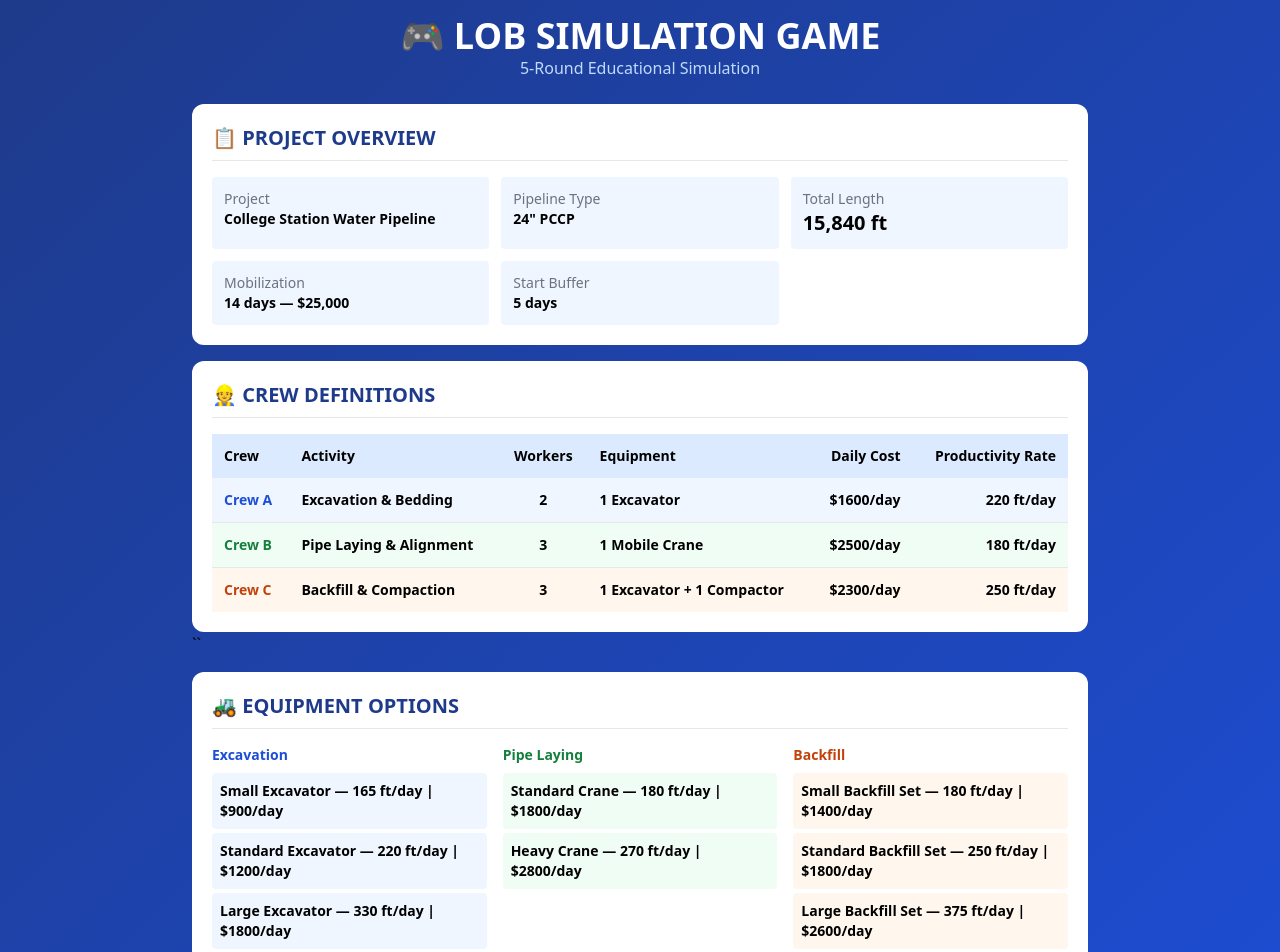
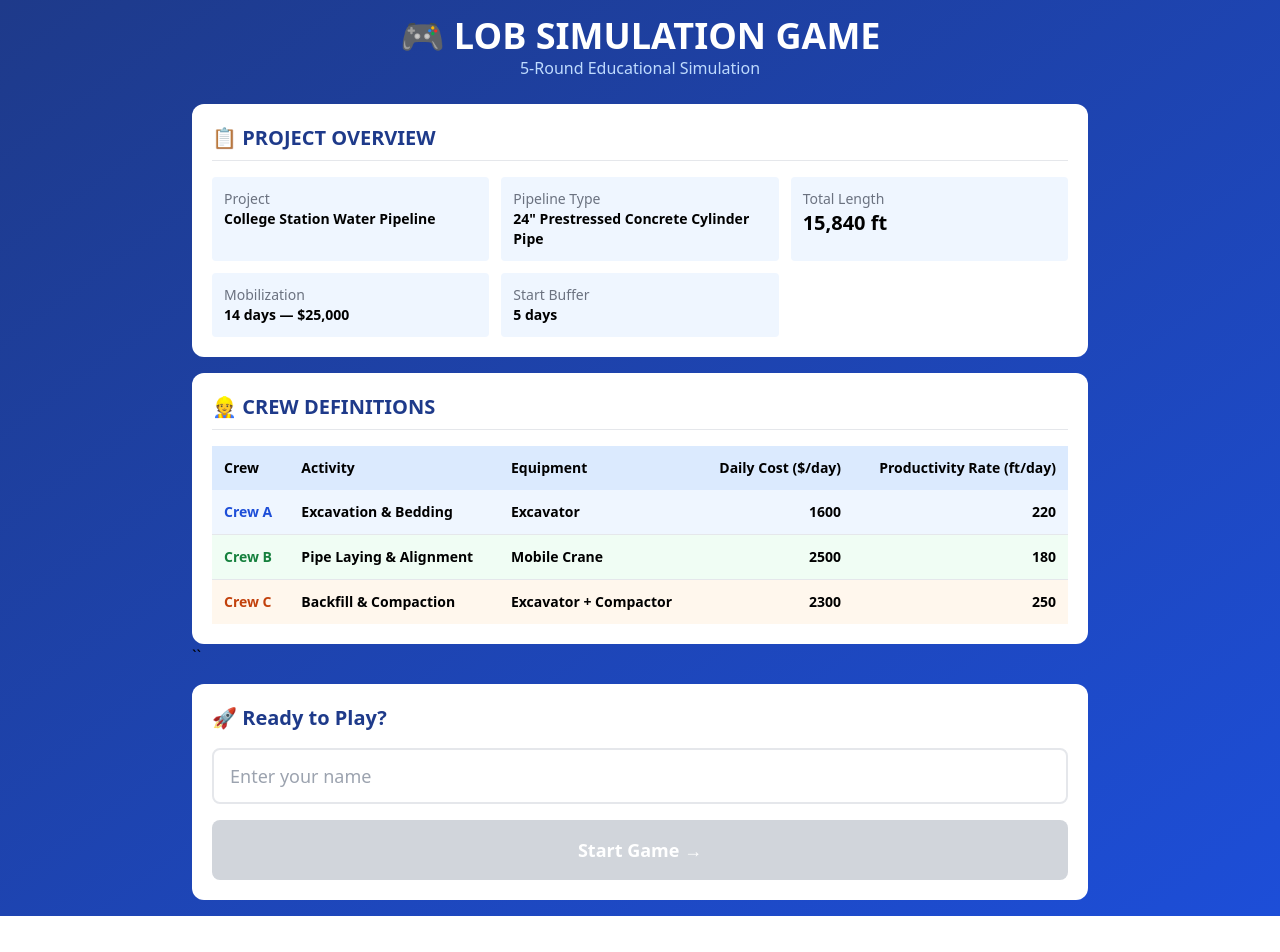
Before and after one commit to tota2544/LOB-Player, a React (Create React App) app: page / in a window 1280 px wide. Shown: the top 952 px of the page. After the commit the page ends 916 px from the top, so only its background shows below. Built offline with nearby package versions, Linux system fonts and the light colour scheme.

Commit message:
Update App.js

```diff
--- a/src/App.js
+++ b/src/App.js
@@ -11,25 +11,26 @@ const TARGET_DAYS = 55;
 const TARGET_COST = 550000;
 
 const CREWS = {
-  exc: { rate: 220, cost: 1600, name: 'Excavation & Bedding', workers: 2, equipment: '1 Excavator' },
-  pipe: { rate: 180, cost: 2500, name: 'Pipe Laying & Alignment', workers: 3, equipment: '1 Mobile Crane' },
-  back: { rate: 250, cost: 2300, name: 'Backfill & Compaction', workers: 3, equipment: '1 Excavator + 1 Compactor' },
+  exc: { rate: 220, cost: 1600, name: 'Excavation & Bedding', equipment: 'Excavator' },
+  pipe: { rate: 180, cost: 2500, name: 'Pipe Laying & Alignment', equipment: 'Mobile Crane' },
+  back: { rate: 250, cost: 2300, name: 'Backfill & Compaction', equipment: 'Excavator + Compactor' },
 };
+
 
 const EQUIPMENT = {
   exc: [
     { name: 'Small Excavator', rate: 165, cost: 900 },
-    { name: 'Standard Excavator', rate: 220, cost: 1200 },
-    { name: 'Large Excavator', rate: 330, cost: 1800 },
+    { name: 'Standard Excavator', rate: 220, cost: 1600 },
+    { name: 'Large Excavator', rate: 330, cost: 2400 },
   ],
   pipe: [
-    { name: 'Standard Crane', rate: 180, cost: 1800 },
-    { name: 'Heavy Crane', rate: 270, cost: 2800 },
+    { name: 'Standard Mobile Crane', rate: 180, cost: 2500 },
+    { name: 'Heavy Mobile Crane', rate: 270, cost: 3200 },
   ],
   back: [
     { name: 'Small Backfill Set', rate: 180, cost: 1400 },
-    { name: 'Standard Backfill Set', rate: 250, cost: 1800 },
-    { name: 'Large Backfill Set', rate: 375, cost: 2600 },
+    { name: 'Standard Backfill Set', rate: 250, cost: 2300 },
+    { name: 'Large Backfill Set', rate: 375, cost: 3000 },
   ],
 };
 
@@ -211,12 +212,13 @@ export default function LOBGame() {
             <h2 className="text-xl font-bold text-blue-900 border-b pb-2 mb-4">📋 PROJECT OVERVIEW</h2>
             <div className="grid grid-cols-2 md:grid-cols-3 gap-3 text-sm">
               <div className="bg-blue-50 p-3 rounded"><div className="text-gray-500">Project</div><div className="font-bold">College Station Water Pipeline</div></div>
-              <div className="bg-blue-50 p-3 rounded"><div className="text-gray-500">Pipeline Type</div><div className="font-bold">24" PCCP</div></div>
+              <div className="bg-blue-50 p-3 rounded"><div className="text-gray-500">Pipeline Type</div><div className="font-bold">24" Prestressed Concrete Cylinder Pipe</div></div>
               <div className="bg-blue-50 p-3 rounded"><div className="text-gray-500">Total Length</div><div className="font-bold text-xl">{PROJECT_LENGTH.toLocaleString()} ft</div></div>
               <div className="bg-blue-50 p-3 rounded"><div className="text-gray-500">Mobilization</div><div className="font-bold">{MOB_DAYS} days — ${MOB_COST.toLocaleString()}</div></div>
               <div className="bg-blue-50 p-3 rounded"><div className="text-gray-500">Start Buffer</div><div className="font-bold">{DEFAULT_BUFFER} days</div></div>
             </div>
           </div>
+
 
         <div className="bg-white rounded-xl p-5">
           <h2 className="text-xl font-bold text-blue-900 border-b pb-2 mb-4">
@@ -229,10 +231,9 @@ export default function LOBGame() {
                 <tr>
                   <th className="px-3 py-3 text-left">Crew</th>
                   <th className="px-3 py-3 text-left">Activity</th>
-                <th className="px-3 py-3 text-center">Workers</th>
                   <th className="px-3 py-3 text-left">Equipment</th>
-                <th className="px-3 py-3 text-right">Daily Cost</th>
-                <th className="px-3 py-3 text-right">Productivity Rate</th>
+                  <th className="px-3 py-3 text-right">Daily Cost ($/day)</th>
+                  <th className="px-3 py-3 text-right">Productivity Rate (ft/day)</th>
                 </tr>
               </thead>
 
@@ -240,68 +241,31 @@ export default function LOBGame() {
                 <tr className="bg-blue-50 border-b">
                   <td className="px-3 py-3 text-blue-700">Crew A</td>
                   <td className="px-3 py-3">{CREWS.exc.name}</td>
-                <td className="px-3 py-3 text-center">{CREWS.exc.workers}</td>
                   <td className="px-3 py-3">{CREWS.exc.equipment}</td>
-                <td className="px-3 py-3 text-right">${CREWS.exc.cost}/day</td>
-                <td className="px-3 py-3 text-right">{CREWS.exc.rate} ft/day</td>
+                  <td className="px-3 py-3 text-right">{CREWS.exc.cost}</td>
+                  <td className="px-3 py-3 text-right">{CREWS.exc.rate}</td>
                 </tr>
 
                 <tr className="bg-green-50 border-b">
                   <td className="px-3 py-3 text-green-700">Crew B</td>
                   <td className="px-3 py-3">{CREWS.pipe.name}</td>
-                <td className="px-3 py-3 text-center">{CREWS.pipe.workers}</td>
                   <td className="px-3 py-3">{CREWS.pipe.equipment}</td>
-                <td className="px-3 py-3 text-right">${CREWS.pipe.cost}/day</td>
-                <td className="px-3 py-3 text-right">{CREWS.pipe.rate} ft/day</td>
+                  <td className="px-3 py-3 text-right">{CREWS.pipe.cost}</td>
+                  <td className="px-3 py-3 text-right">{CREWS.pipe.rate}</td>
                 </tr>
 
                 <tr className="bg-orange-50">
                   <td className="px-3 py-3 text-orange-700">Crew C</td>
                   <td className="px-3 py-3">{CREWS.back.name}</td>
-                <td className="px-3 py-3 text-center">{CREWS.back.workers}</td>
                   <td className="px-3 py-3">{CREWS.back.equipment}</td>
-                <td className="px-3 py-3 text-right">${CREWS.back.cost}/day</td>
-                <td className="px-3 py-3 text-right">{CREWS.back.rate} ft/day</td>
+                  <td className="px-3 py-3 text-right">{CREWS.back.cost}</td>
+                  <td className="px-3 py-3 text-right">{CREWS.back.rate}</td>
                 </tr>
               </tbody>
             </table>
           </div>
         </div>
         ``
-
-
-      <div className="bg-white rounded-xl p-5">
-        <h2 className="text-xl font-bold text-blue-900 border-b pb-2 mb-4">🚜 EQUIPMENT OPTIONS</h2>
-
-        <div className="grid grid-cols-3 gap-4 text-sm font-bold">
-          <div>
-            <h4 className="font-bold text-blue-700 mb-2">Excavation</h4>
-            {EQUIPMENT.exc.map((e, i) => (
-              <div key={i} className="bg-blue-50 p-2 rounded mb-1">
-                {e.name} — {e.rate} ft/day | ${e.cost}/day
-              </div>
-            ))}
-          </div>
-
-          <div>
-            <h4 className="font-bold text-green-700 mb-2">Pipe Laying</h4>
-            {EQUIPMENT.pipe.map((e, i) => (
-              <div key={i} className="bg-green-50 p-2 rounded mb-1">
-                {e.name} — {e.rate} ft/day | ${e.cost}/day
-              </div>
-            ))}
-          </div>
-
-    <div>
-      <h4 className="font-bold text-orange-700 mb-2">Backfill</h4>
-      {EQUIPMENT.back.map((e, i) => (
-        <div key={i} className="bg-orange-50 p-2 rounded mb-1">
-          {e.name} — {e.rate} ft/day | ${e.cost}/day
-        </div>
-      ))}
-    </div>
-  </div>
-</div>
 
           <div className="bg-white rounded-xl p-5">
             <h2 className="text-xl font-bold text-blue-900 mb-4">🚀 Ready to Play?</h2>
```
Lines whose indentation alone changed are shown as unchanged.
